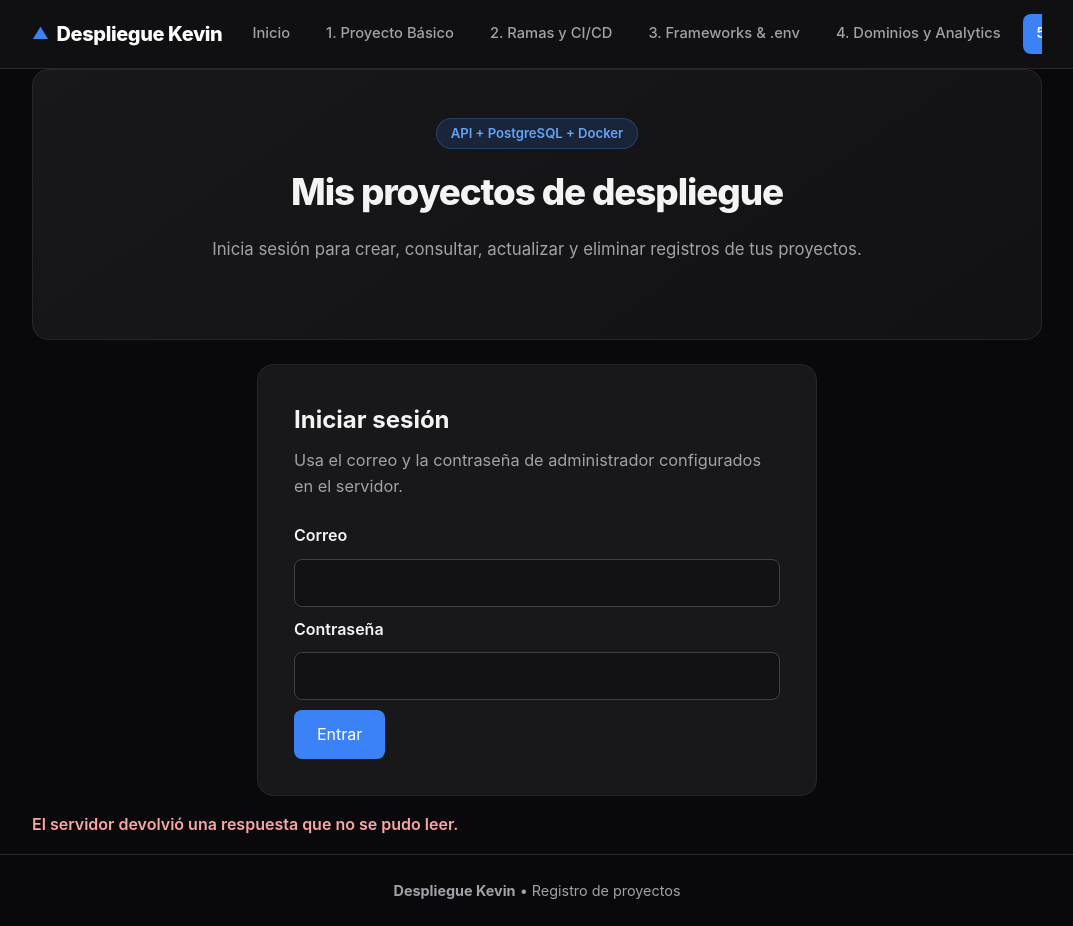
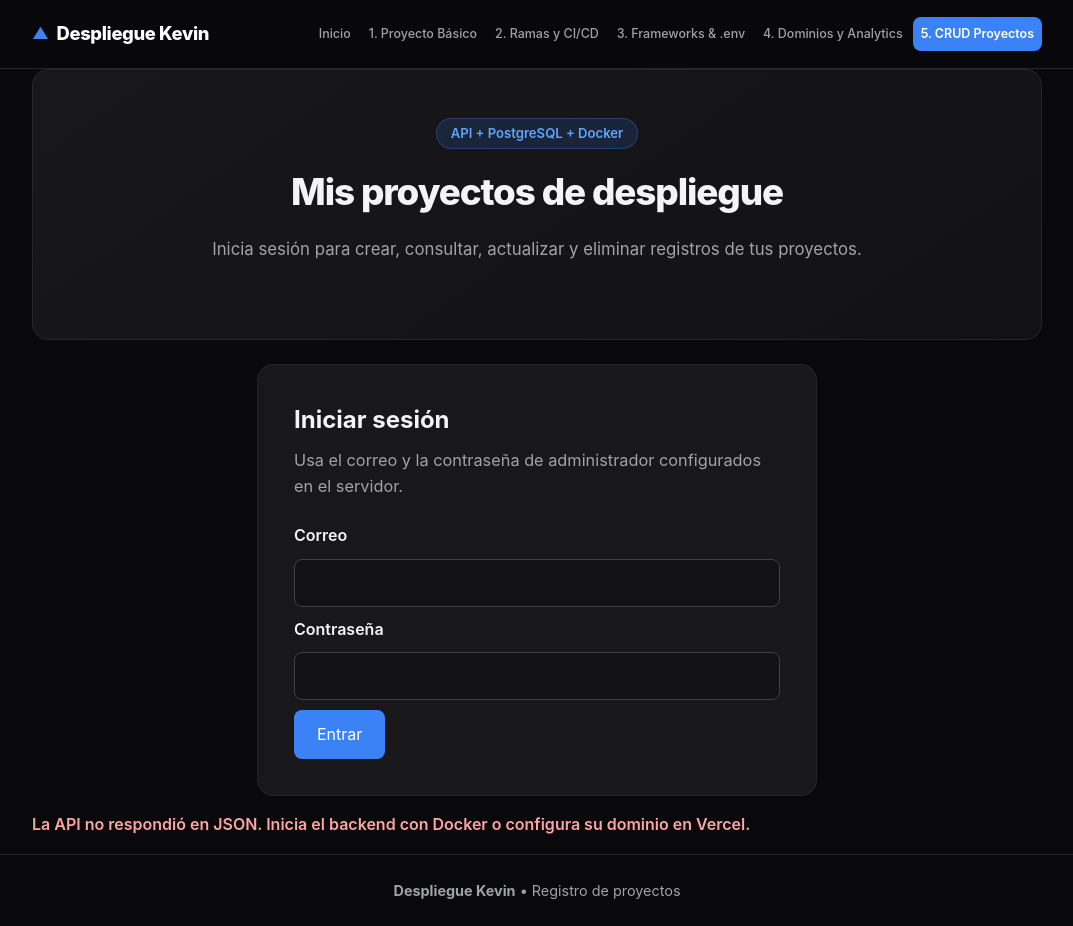
Before and after one commit to SnxiderPb/Despliegue-Kevin, a website: page Proyectos.Html in a window 1280 px wide. Shown: the whole page, without its empty margins (103-1176 px from the left). Drawn offline with Linux system fonts and the light colour scheme; no server answers.

Commit message:
Improve navigation and API feedback
Co-authored-by: Copilot <223556219+Copilot@users.noreply.github.com>

```diff
--- a/Projects.Js
+++ b/Projects.Js
@@ -43,7 +43,7 @@ document.addEventListener("DOMContentLoaded", () => {
     try {
       payload = await response.json();
     } catch {
-      throw new Error("El servidor devolvió una respuesta que no se pudo leer.");
+      throw new Error("La API no respondió en JSON. Inicia el backend con Docker o configura su dominio en Vercel.");
     }
 
     if (!response.ok) {
--- a/Styles.Css
+++ b/Styles.Css
@@ -38,7 +38,7 @@ body {
 
 /* Barra de Navegación Superior */
 .navbar {
-  background-color: rgba(18, 18, 21, 0.9);
+  background-color: rgba(9, 9, 11, 0.96);
   backdrop-filter: blur(10px);
   border-bottom: 1px solid var(--border);
   position: sticky;
@@ -51,11 +51,11 @@ body {
   align-items: center;
   justify-content: space-between;
   min-height: 68px;
-  gap: 16px;
+  gap: 8px;
 }
 
 .brand {
-  font-size: 1.25rem;
+  font-size: 1.15rem;
   font-weight: 800;
   color: #ffffff;
   text-decoration: none;
@@ -75,17 +75,20 @@ body {
 .nav-menu {
   display: flex;
   align-items: center;
-  gap: 8px;
-  overflow-x: auto;
+  justify-content: flex-end;
+  flex: 1;
+  min-width: 0;
+  gap: 2px;
+  overflow: visible;
   padding: 8px 0;
 }
 
 .nav-menu a {
   color: var(--text-muted);
   text-decoration: none;
-  font-size: 0.92rem;
+  font-size: 0.78rem;
   font-weight: 500;
-  padding: 8px 14px;
+  padding: 7px 8px;
   border-radius: 8px;
   white-space: nowrap;
   transition: all 0.2s ease;
@@ -533,7 +536,7 @@ pre code {
 }
 
 /* Responsivo */
-@media (max-width: 820px) {
+@media (max-width: 1100px) {
   .nav-container {
     flex-direction: row;
     flex-wrap: wrap;
@@ -709,7 +712,7 @@ pre code {
   cursor: pointer;
 }
 
-@media (max-width: 820px) {
+@media (max-width: 1100px) {
   .nav-container {
     flex-direction: row;
     flex-wrap: wrap;
@@ -731,6 +734,11 @@ pre code {
 
   .nav-menu.open {
     display: flex;
+  }
+
+  .nav-menu a {
+    font-size: 0.92rem;
+    padding: 8px 12px;
   }
 }
 
```
